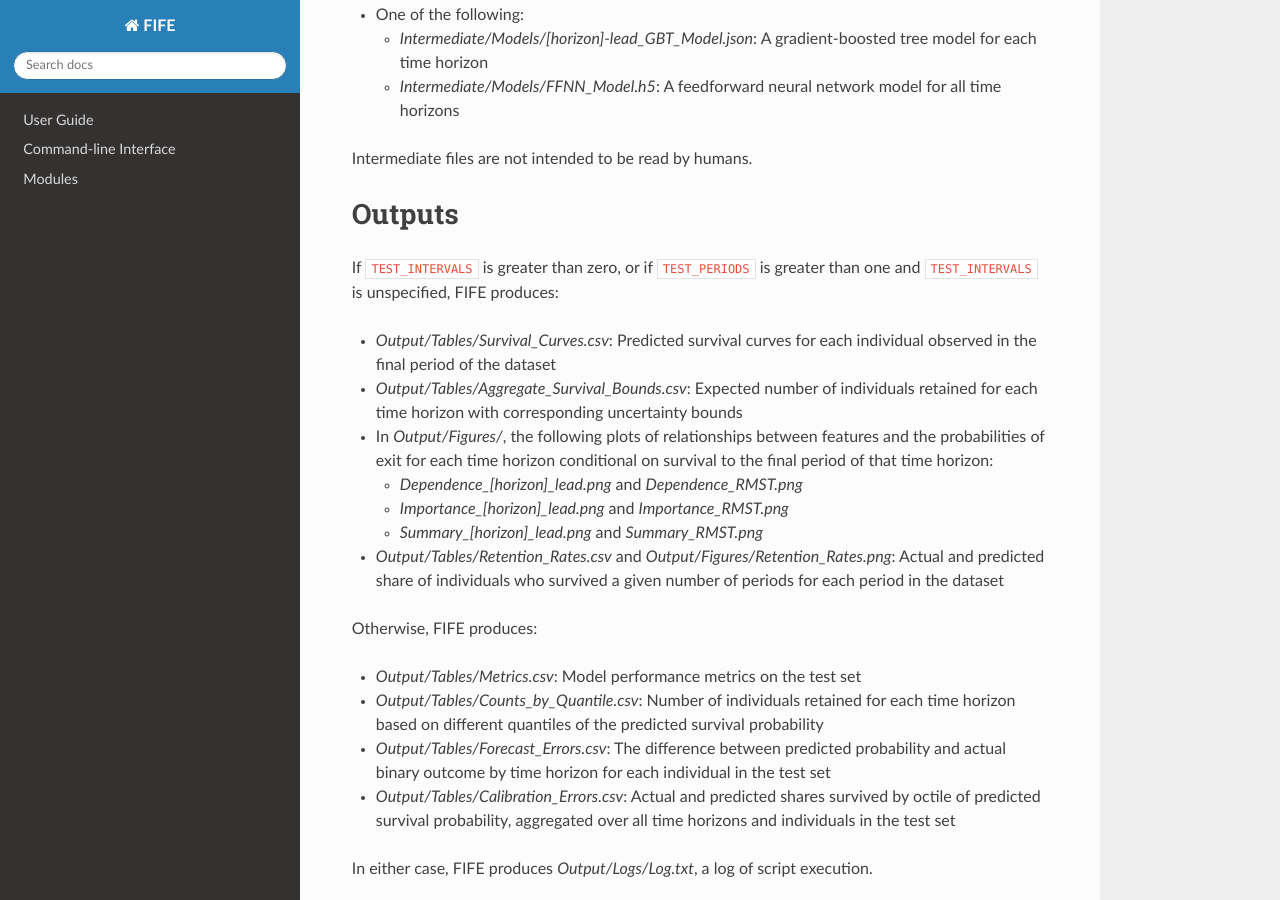
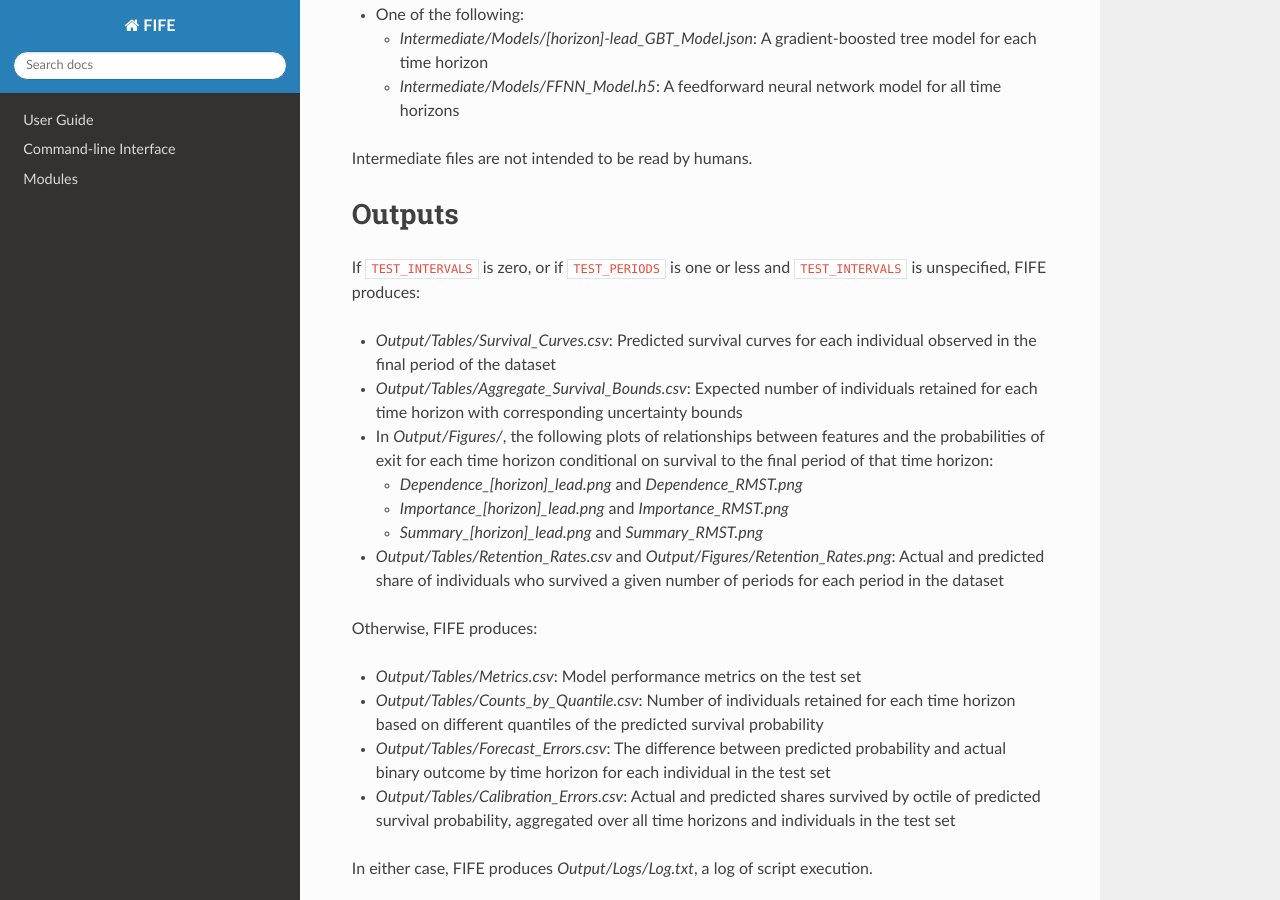
Before and after one commit to IDA-HumanCapital/fife, a Sphinx documentation site: the page built from docs/cli.md, in a window 1280 px wide and 900 px high, scrolled down 2004 px. Built offline with Sphinx 7.4.7 and the Read the Docs theme 2.0.0, drawn with Linux system fonts in a browser that asks for light colours.

Commit message:
Update cli.md
Updated output section. (Sections were previously flipped)

```diff
--- a/docs/cli.md
+++ b/docs/cli.md
@@ -64,7 +64,7 @@
 
 ### Outputs
 
-If `TEST_INTERVALS` is greater than zero, or if `TEST_PERIODS` is greater than one and `TEST_INTERVALS` is unspecified, FIFE produces:
+If `TEST_INTERVALS` is zero, or if `TEST_PERIODS` is one or less and `TEST_INTERVALS` is unspecified, FIFE produces:
 
 -	*Output/Tables/Survival_Curves.csv*: Predicted survival curves for each individual observed in the final period of the dataset
 -	*Output/Tables/Aggregate_Survival_Bounds.csv*: Expected number of individuals retained for each time horizon with corresponding uncertainty bounds
```
